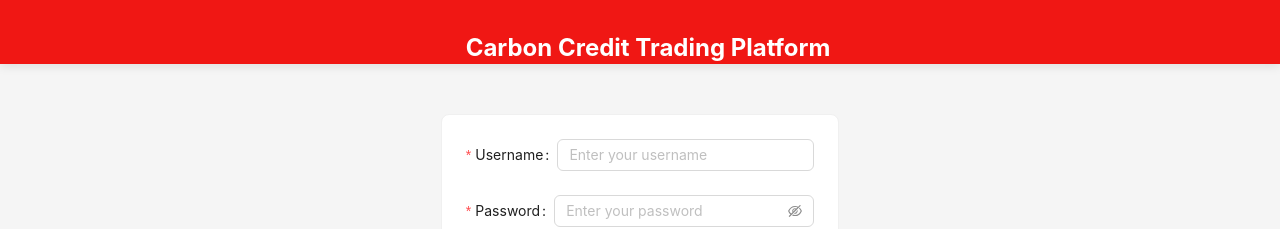
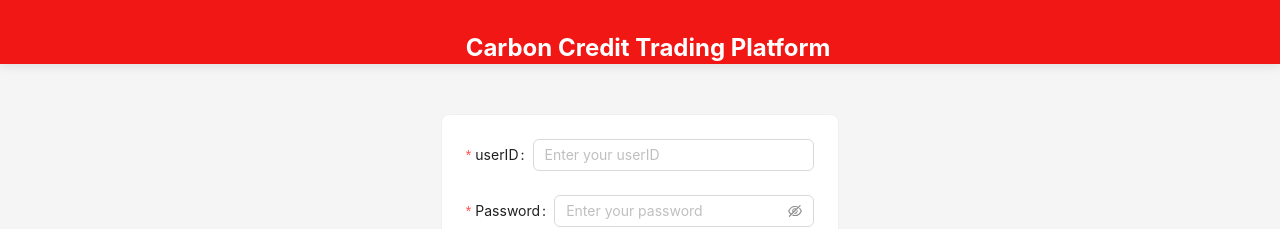
Before and after one commit to liubiyu123/dbs-techtrek-2025-2, a React (Create React App) app in the folder frontend/: page / in a window 1280 px wide. Shown: the top 229 px of the page. Built offline with nearby package versions, Linux system fonts and the light colour scheme.

Commit message:
install axios and change login to using id

```diff
--- a/frontend/package.json
+++ b/frontend/package.json
@@ -4,6 +4,7 @@
   "private": true,
   "dependencies": {
     "antd": "^5.23.0",
+    "axios": "^1.7.9",
     "cra-template": "1.2.0",
     "react": "^19.0.0",
     "react-dom": "^19.0.0",
--- a/frontend/src/App.js
+++ b/frontend/src/App.js
@@ -11,6 +11,7 @@ function App() {
         <Route path='/' element={<Login />} />
         <Route path='/landing' element={<Landing />} />
         <Route path='/requests' element={<Requests />} />
+        <Route />
       </Routes>
     </>
   );
--- a/frontend/src/Pages/Landing.jsx
+++ b/frontend/src/Pages/Landing.jsx
@@ -1,15 +1,21 @@
-import { Link } from 'react-router-dom';
+import { Link, Navigate } from "react-router-dom";
+import { useLocation } from "react-router-dom";
+import { useNavigate } from "react-router-dom";
 
 const Landing = () => {
-	return (
-		<div className="container">
-			<div className="banner-container">
-				<div className="banner">
-					<h2>Landing page</h2>
-				</div>
-			</div>
-		</div>
-	);
+  const navigate = useNavigate();
+  const { state } = useLocation();
+  const id = state.userID;
+
+  return (
+    <div className='container'>
+      <div className='banner-container'>
+        <div className='banner'>
+          <h2>CompanyID: {id}</h2>
+        </div>
+      </div>
+    </div>
+  );
 };
 
 export default Landing;
--- a/frontend/src/Pages/Login.jsx
+++ b/frontend/src/Pages/Login.jsx
@@ -1,30 +1,45 @@
-import React, { useState } from "react";
+import axios from "axios";
+import { useNavigate } from "react-router-dom";
 import { Form, Input, Button, message, Layout, Card } from "antd";
-import { useNavigate } from "react-router-dom"; // Import useNavigate hook
+import { useState } from "react";
 import "../App.css";
 
 const { Header, Content } = Layout;
 
 function Login() {
   const [loading, setLoading] = useState(false);
-  const navigate = useNavigate(); // Create navigate instance
+  const [userID, setUserID] = useState(null);
+  const navigate = useNavigate();
 
-  const onFinish = (values) => {
+  const onFinish = async (values) => {
     setLoading(true);
 
-    // Simulating an API call to check login credentials
-    setTimeout(() => {
+    try {
+      // const response = await axios.post("https://your-api-url.com/login", {
+      //   userID: values.userID,
+      //   password: values.password,
+      // });
+
+      // if (response.status === 200) {
+      //   message.success("Login successful!");
+      //   navigate("/Landing"); // Redirect to the Landing page
+      // } else {
+      //   message.error("Invalid userID or password");
+      // }
+      if (Number(values.userID) === 1 && values.password === "password") {
+        message.success("Login successful!");
+        const userID = Number(values.userID);
+        console.log(userID);
+        navigate("/landing", { state: { userID } });
+      } else {
+        message.error("Invalid userID or password");
+      }
+    } catch (error) {
+      console.error("Login failed:", error);
+      message.error("An error occurred while logging in. Please try again.");
+    } finally {
       setLoading(false);
-
-      if (values.username === "admin" && values.password === "password") {
-        console.log(values.username);
-        console.log(values.password);
-        message.success("Login successful!");
-        navigate("/Landing");
-      } else {
-        message.error("Invalid username or password");
-      }
-    }, 1000);
+    }
   };
 
   return (
@@ -38,16 +53,16 @@ function Login() {
           <Card>
             <Form name='loginForm' onFinish={onFinish}>
               <Form.Item
-                label='Username'
-                name='username'
+                label='userID'
+                name='userID'
                 rules={[
                   {
                     required: true,
-                    message: "Please input your username!",
+                    message: "Please input your userID!",
                   },
                 ]}
               >
-                <Input placeholder='Enter your username' />
+                <Input placeholder='Enter your userID' />
               </Form.Item>
 
               <Form.Item
```
Also changed, not shown: frontend/src/App.css (+0 -11 lines), 1 other file (tests, documents, lock files or other folders).
